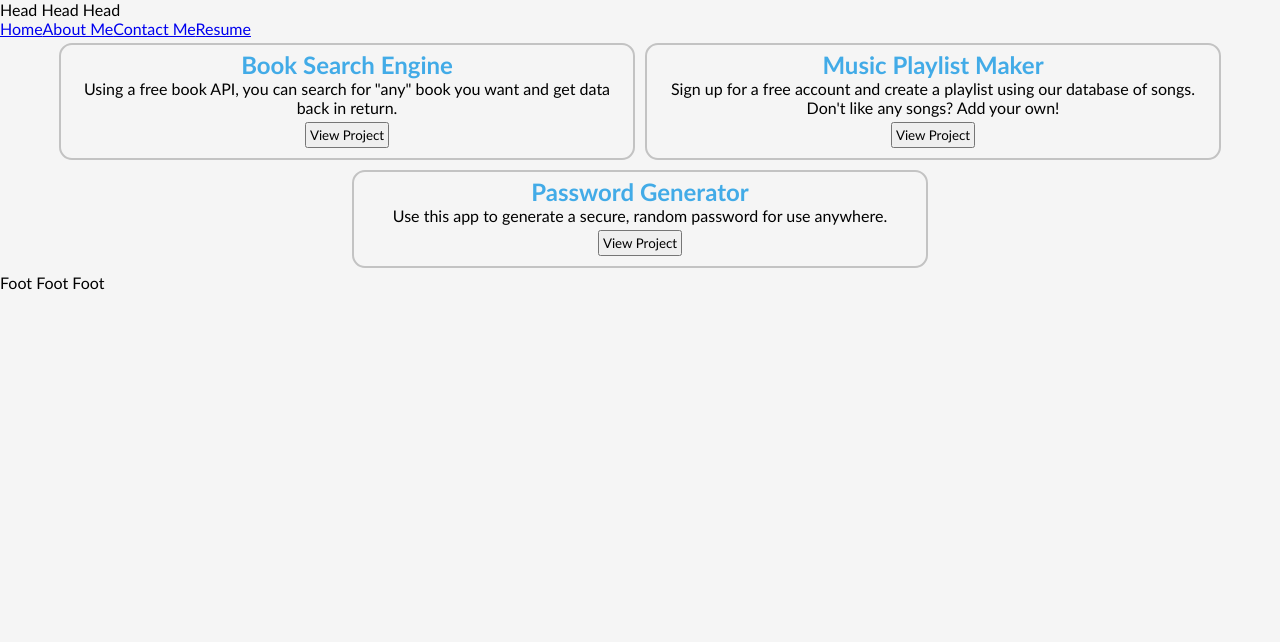
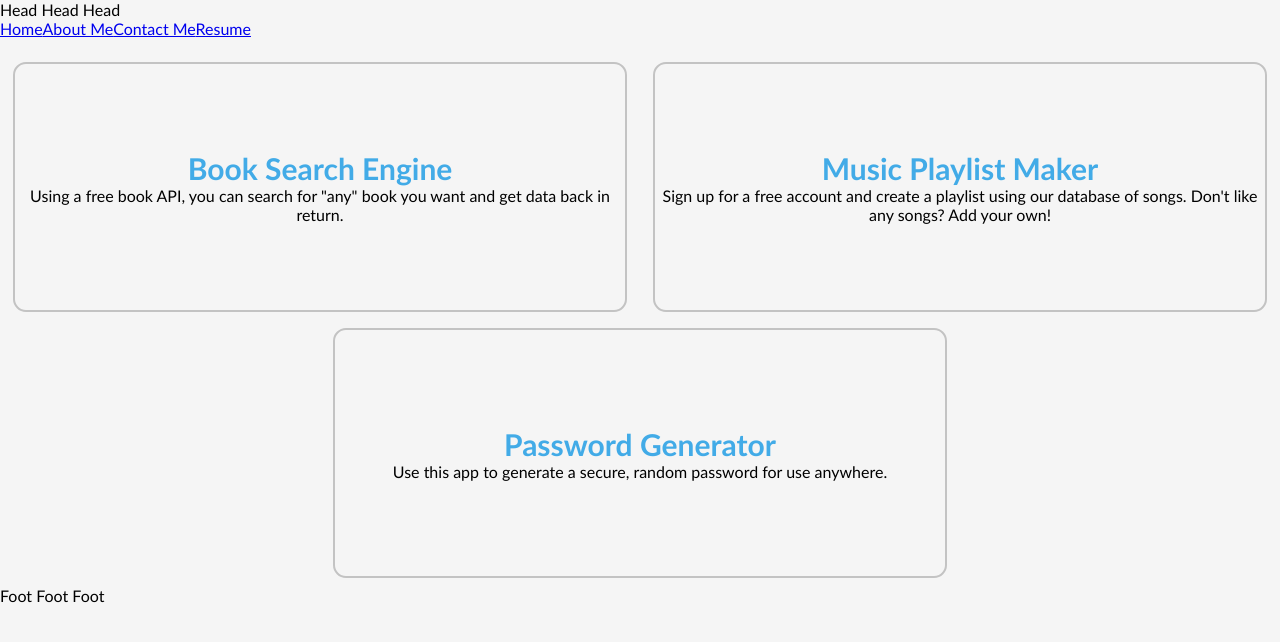
Before and after one commit to RCLobster/ethan-portfolio, a React (Vite) app: page / in a window 1280 px wide. Shown: the top 642 px of the page. Built offline with nearby package versions, Linux system fonts and the light colour scheme.

Commit message:
css for home page / project component

```diff
--- a/src/App.css
+++ b/src/App.css
@@ -11,27 +11,55 @@ body {
 }
 
 
-h2, h3 {
+h2,
+h3 {
   margin: 0 auto;
   color: rgb(66, 171, 231);
 }
 
 .flex-parent {
+  padding-top: 2vh;
   display: flex;
   justify-content: center;
   flex-wrap: wrap;
 }
 
 .project-card {
-  margin: 5px;
+  margin: 1vh 1vw;
   padding: 5px;
-  width: 45%;
+  width: 48%;
+  height: 250px;
   border: 2px solid rgb(195, 195, 195);
   border-radius: 13px;
   text-align: center;
+  text-decoration: none;
+  flex-direction: column;
+  transition: ease-in-out .3s;
+  color: black;
+}
+
+.project-card h2 {
+  font-size: 30px;
+}
+
+.project-card:hover {
+  background-color: rgba(18, 13, 66, 0.412);
+  text-shadow: -.5px 0 rgb(233, 233, 233), 0 .5px rgb(233, 233, 233);
+}
+
+.project-card:hover #fadeAway {
+  display: none;
+}
+
+.project-card:hover #viewProject {
+  display: contents;
 }
 
 .btn {
   margin: 5px;
   padding: 3px;
 }
+
+#viewProject {
+  display: none;
+}
--- a/src/components/Project.jsx
+++ b/src/components/Project.jsx
@@ -2,10 +2,10 @@ import { Link } from 'react-router-dom';
 
 export default function Project({ title, url, description }) {
     return (
-        <div className="project-card flex-parent">
-            <h2>{title}</h2>
-            <p>{description}</p>
-            <Link to={url} target="_blank"><button className="btn">View Project</button></Link>
-        </div>
+        <Link to={url} target="_blank" className="project-card flex-parent">
+            <h2 >{title}</h2>
+            <p id="fadeAway">{description}</p>
+            <p id="viewProject">Click to View Project</p>
+        </Link>
     )
 };
```
